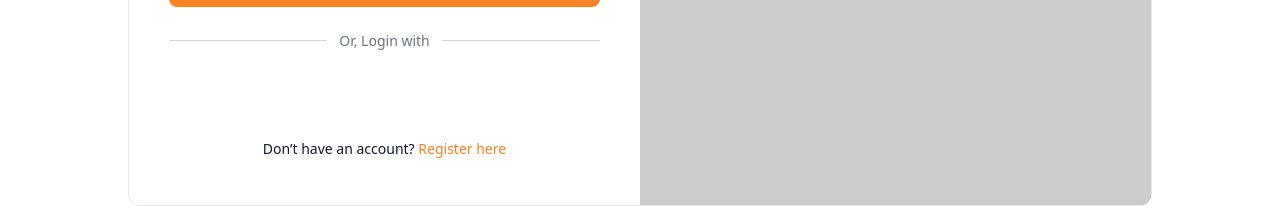
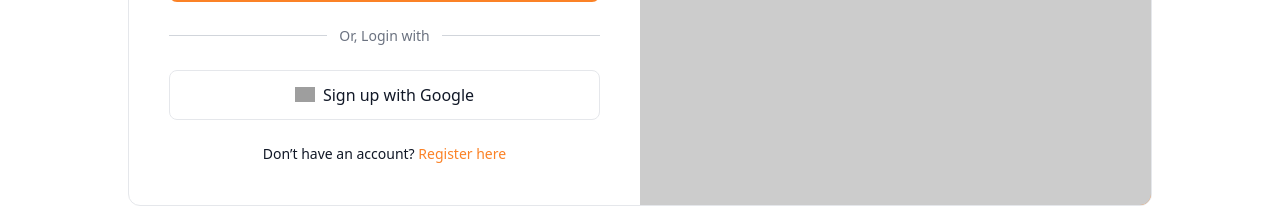
Before and after one commit to ayandeveloper-143/bookifyx, a React (Vite) app: page /auth/login in a window 1280 px wide. Shown: the part 536-743 px from the top of the page. Built offline with nearby package versions, Linux system fonts and the light colour scheme; no server answers; grey boxes are pictures that could not be loaded.

Commit message:
google login version 2.2

```diff
--- a/src/components/GoogleLogin.jsx
+++ b/src/components/GoogleLogin.jsx
@@ -1,35 +1,54 @@
-import { GoogleLogin as GoogleLoginButton } from '@react-oauth/google';
+import { useGoogleLogin } from '@react-oauth/google';
 
 export default function GoogleLogin({ onSuccess }) {
-    const handleSuccess = (credentialResponse) => {
-        const token = credentialResponse.credential;
-        fetch("/api/auth/google-login", {
-            method: "POST",
-            headers: { "Content-Type": "application/json" },
-            body: JSON.stringify({ token }),
-        })
-            .then((res) => res.json())
-            .then((data) => {
+    // 1. Initialize the custom login hook
+    const login = useGoogleLogin({
+        onSuccess: async (tokenResponse) => {
+            // Note: Custom buttons return an access_token by default
+            const token = tokenResponse.access_token;
+
+            try {
+                // Optional: Fetch profile data if your backend needs it
+                const userInfoRes = await fetch('https://www.googleapis.com/oauth2/v3/userinfo', {
+                    headers: { Authorization: `Bearer ${token}` },
+                });
+                const profile = await userInfoRes.json();
+
+                // Send the token (and profile if needed) to your API
+                const res = await fetch("/api/auth/google-login", {
+                    method: "POST",
+                    headers: { "Content-Type": "application/json" },
+                    body: JSON.stringify({ token, profile }),
+                });
+
+                const data = await res.json();
                 if (data.status) {
                     onSuccess(data);
                 } else {
                     console.error("Login failed:", data.message);
                 }
-            });
-    };
+            } catch (err) {
+                console.error("Error during login flow:", err);
+            }
+        },
+        onError: () => console.error('Google Login Failed'),
+    });
 
     return (
         <div style={{ width: '100%' }}>
-            <GoogleLoginButton
-                onSuccess={handleSuccess}
-                onError={() => console.error('Google Login Failed')}
-                width="100%"
-                theme="outline"
-                size="large"
-                text="signin_with"
-                shape="rect"
-                logo_alignment="left"
-            />
+            {/* 2. Your exact button structure */}
+            <button
+                onClick={() => login()} // This triggers the popup
+                type="button"
+                className="w-full border py-2.5 sm:py-3 rounded-lg flex items-center justify-center gap-2 text-sm sm:text-base hover:bg-gray-50 transition-colors"
+            >
+                <img
+                    src="https://www.svgrepo.com/show/355037/google.svg"
+                    className="w-5"
+                    alt="Google"
+                />
+                Sign up with Google
+            </button>
         </div>
     );
 }
```
